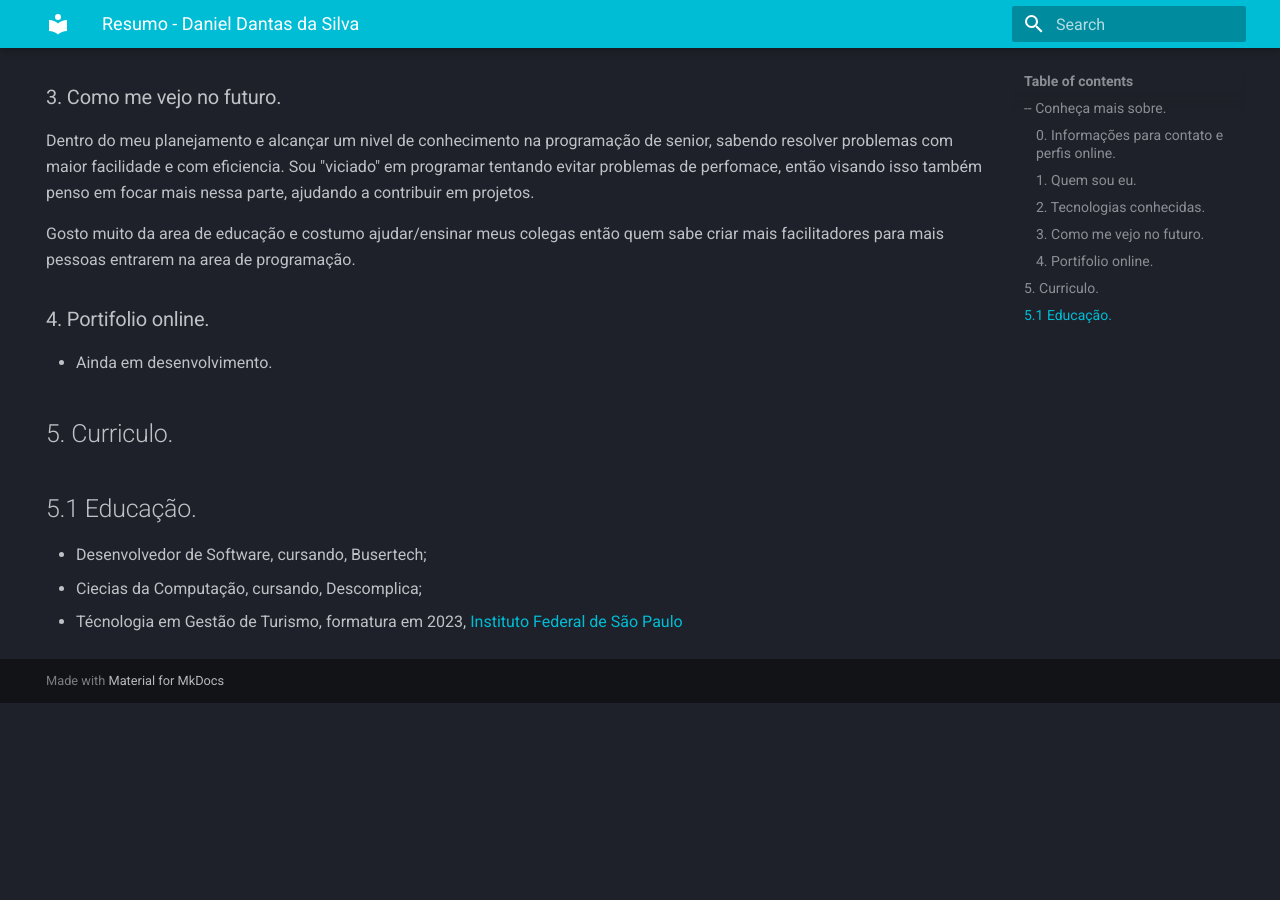
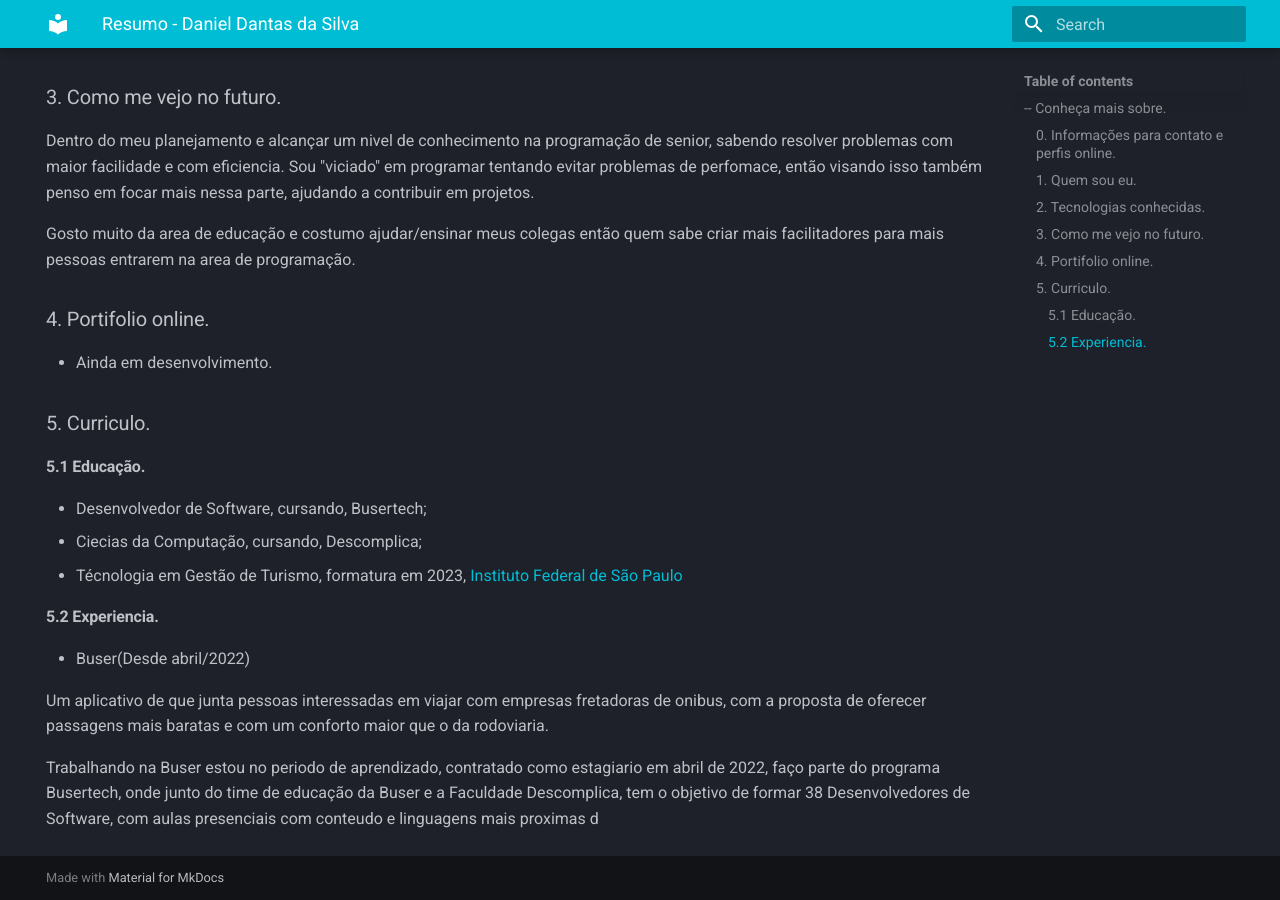
Before and after one commit to DaniDanis/DaniDanis.github.io, an MkDocs documentation site: the page built from docs/index.md, in a window 1280 px wide and 900 px high, scrolled down 1174 px. Built offline with MkDocs 1.6.1 and Material for MkDocs 9.7.7, drawn with Linux system fonts in a browser that asks for light colours; before the commit the page ends 1877 px from its top, so only the background shows below that.

Commit message:
Caralho markdown é muito bom

```diff
--- a/docs/index.md
+++ b/docs/index.md
@@ -53,10 +53,18 @@
 * Ainda em desenvolvimento.
 
 
-## 5. Curriculo.
+### 5. Curriculo.
 
-## 5.1 Educação.
+#### 5.1 Educação.
 
 * Desenvolvedor de Software, cursando, Busertech;
 * Ciecias da Computação, cursando, Descomplica;
 * Técnologia em Gestão de Turismo, formatura em 2023, [Instituto Federal de São Paulo](https://spo.ifsp.edu.br/)
+
+#### 5.2 Experiencia.
+
+* Buser(Desde abril/2022)
+
+Um aplicativo de que junta pessoas interessadas em viajar com empresas fretadoras de onibus, com a proposta de oferecer passagens mais baratas e com um conforto maior que o da rodoviaria.
+
+Trabalhando na Buser estou no periodo de aprendizado, contratado como estagiario em abril de 2022, faço parte do programa Busertech, onde junto do time de educação da Buser e a Faculdade Descomplica, tem o objetivo de formar 38 Desenvolvedores de Software, com aulas presenciais com conteudo e linguagens mais proximas d
```
